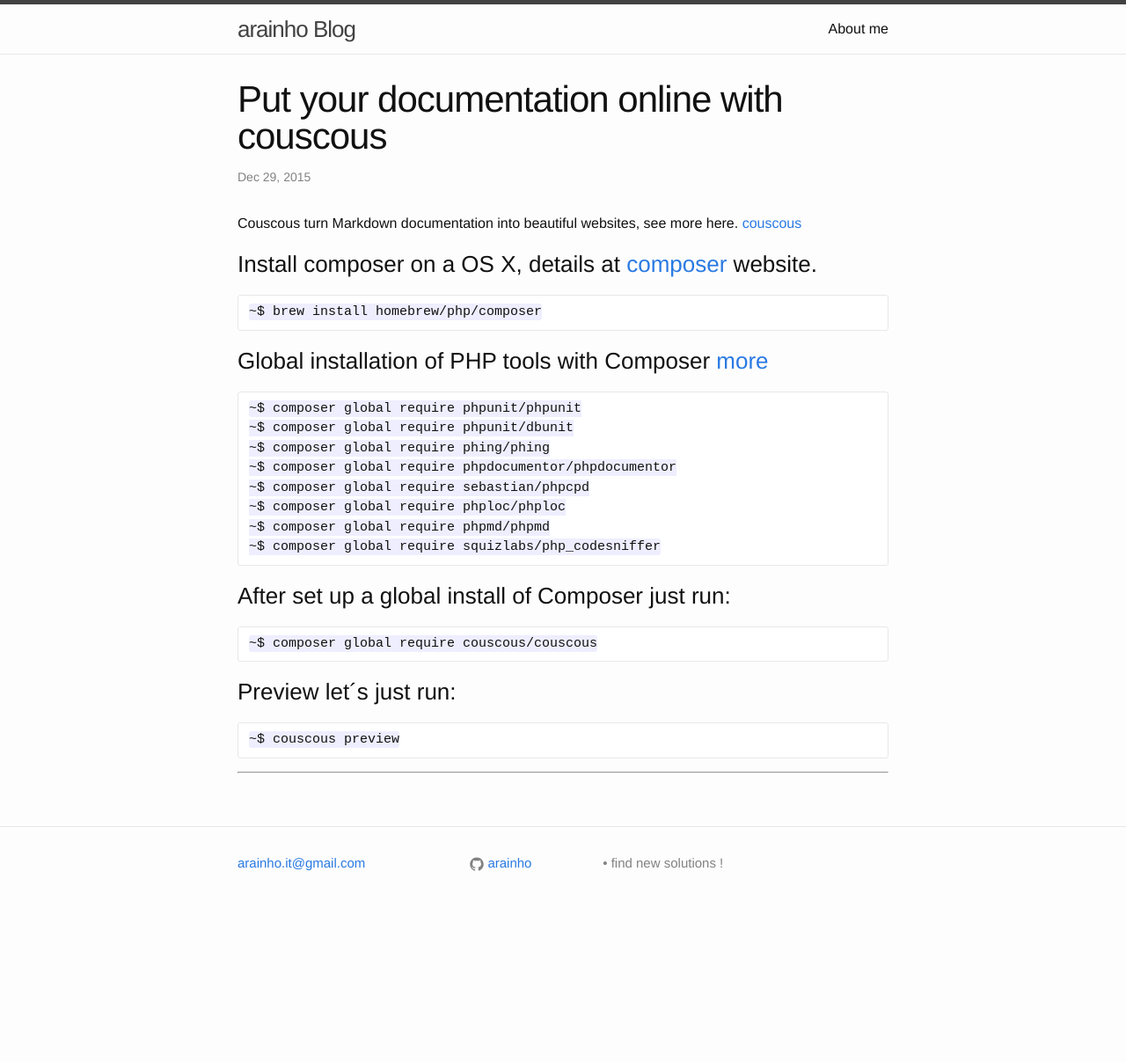
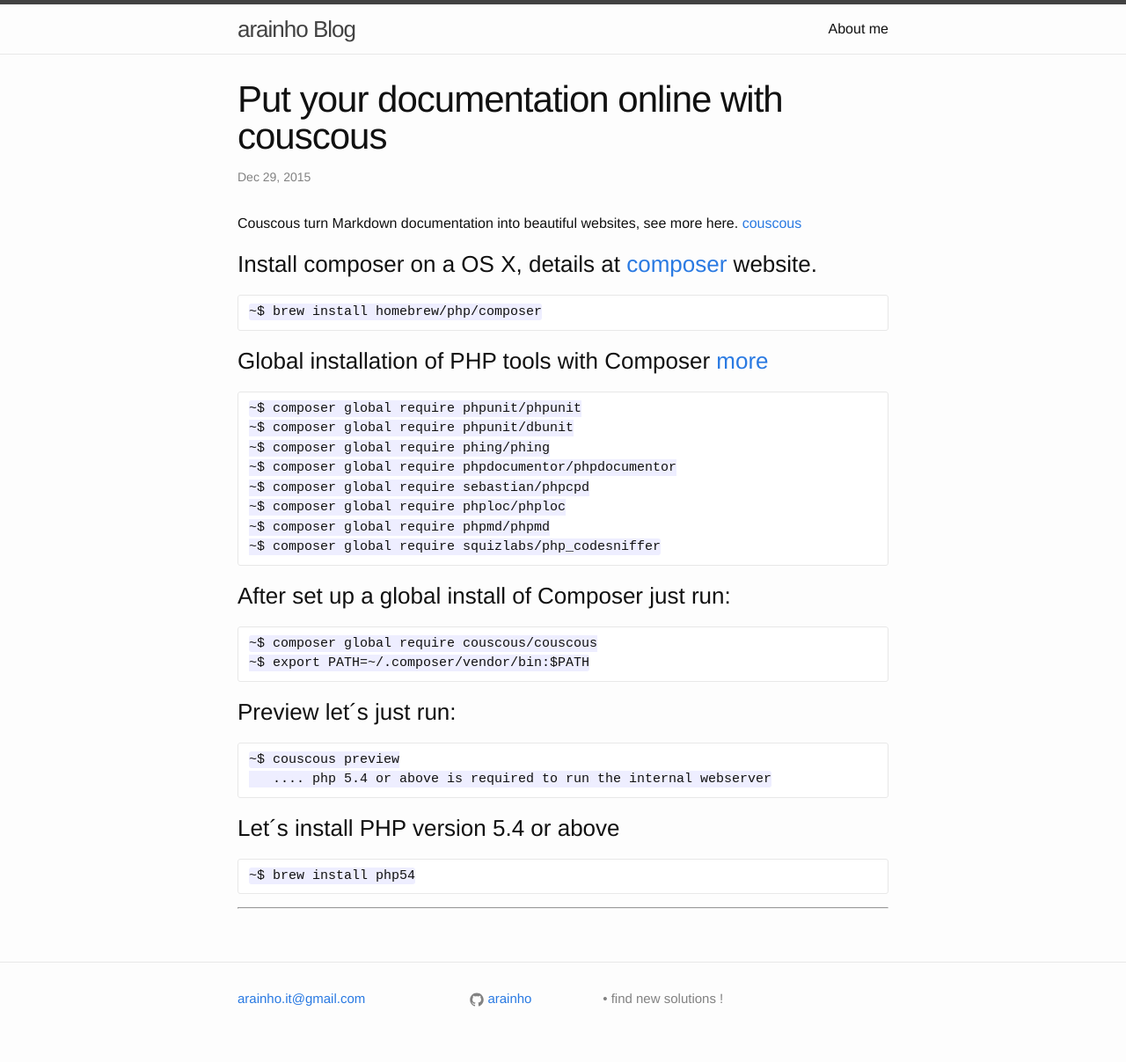
Before and after one commit to arainho/arainho.github.io, a Jekyll site: the page built from _posts/2015-12-29-install-couscous.md, in a window 1280 px wide. Shown: the whole page at 88% size. Built offline with Jekyll 4.4.1, drawn with Linux system fonts in a browser that asks for light colours; before the commit the page ends 1052 px from its top, so only the background shows below that.

Commit message:
add lines to install php54

```diff
--- a/_posts/2015-12-29-install-couscous.md
+++ b/_posts/2015-12-29-install-couscous.md
@@ -28,11 +28,16 @@ see more here. [couscous]
 ### After set up a global install of Composer just run:
 
 	~$ composer global require couscous/couscous
+	~$ export PATH=~/.composer/vendor/bin:$PATH
 
 ### Preview let´s just run:
 
 	~$ couscous preview
+	   .... php 5.4 or above is required to run the internal webserver
 
+### Let´s install PHP version 5.4 or above
+
+	~$ brew install php54
 
 ---
 [couscous]: <http://couscous.io>
```
